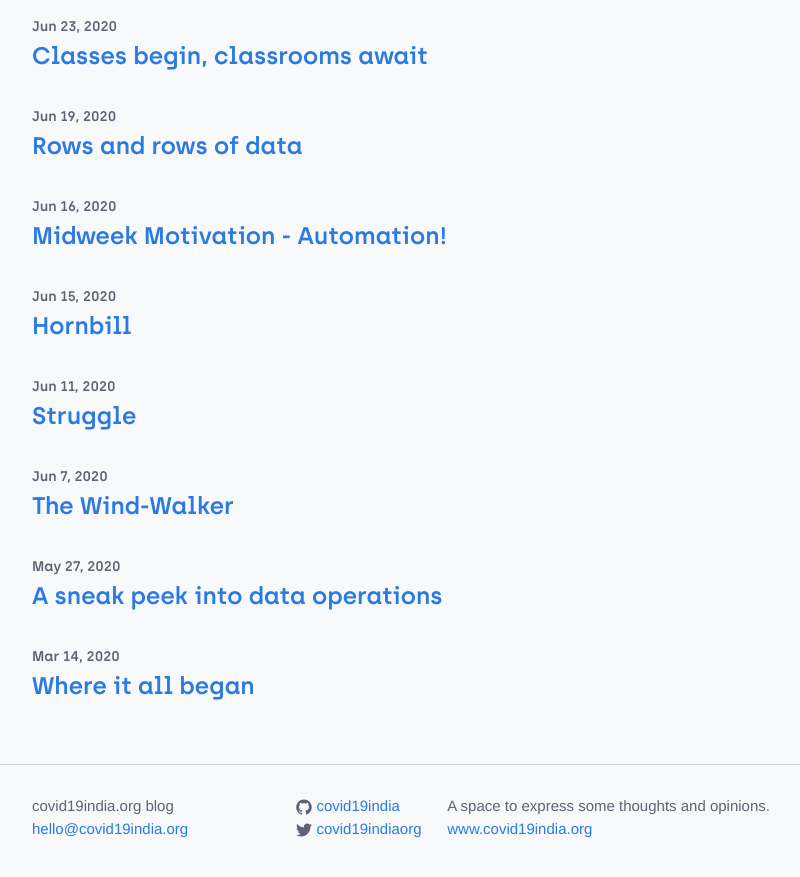
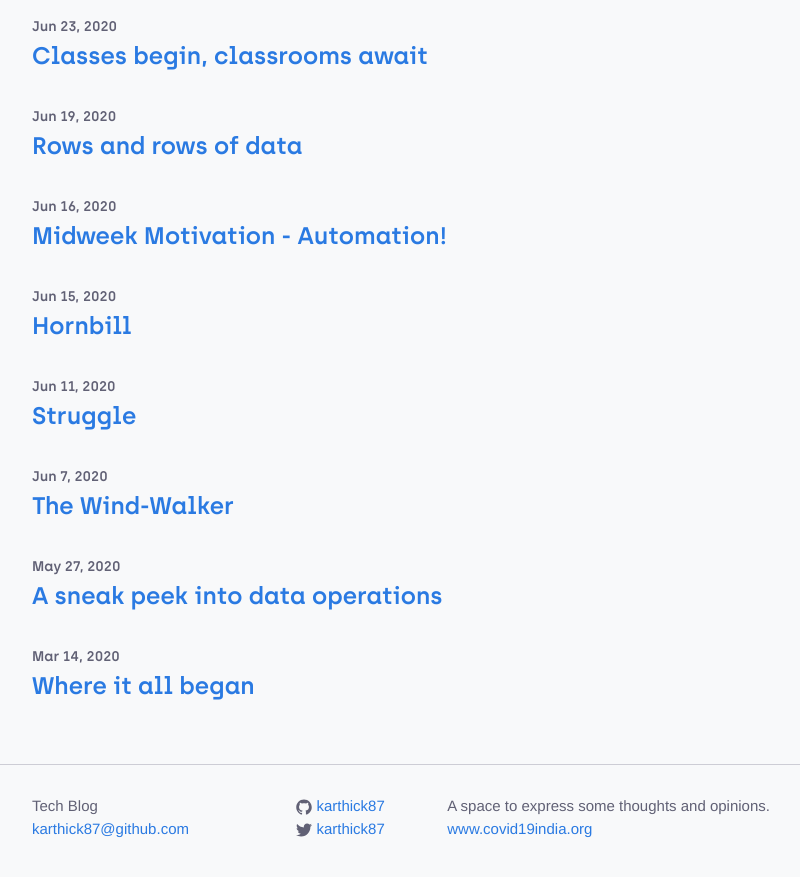
Before and after one commit to karthick87/karthick87.github.io, a Jekyll site: the page built from index.html, in a window 1280 px wide and 900 px high, scrolled down 937 px. Shown: the top 877 px of the window, without its empty margins (238-1038 px from the left). Built offline with Jekyll 4.4.1, drawn with Linux system fonts in a browser that asks for light colours; some of the changed text lies outside the part shown.

Commit message:
Update _config.yml

```diff
--- a/_config.yml
+++ b/_config.yml
@@ -6,16 +6,16 @@
 # 'jekyll serve'. If you change this file, please restart the server process.
 
 # Site settings
-title: covid19india.org blog
-title_top: Stretchhhhh
-email: hello@covid19india.org
+title: Tech Blog
+title_top: Technical Documentation
+email: karthick87@github.com
 description: > # this means to ignore newlines until "baseurl:"
   A space to express some thoughts and opinions.
 baseurl: "" # the subpath of your site, e.g. /blog
 url: "https://karthick87.github.io" # the base hostname & protocol for your site
 permalink: /:year/:month/:day/:title/  # Make sure this format is followed everywhere. Comment section will break if we change this
-twitter_username: covid19indiaorg
-github_username:  covid19india
+twitter_username: karthick87
+github_username:  karthick87
 
 # Build settings
 markdown: kramdown
```
